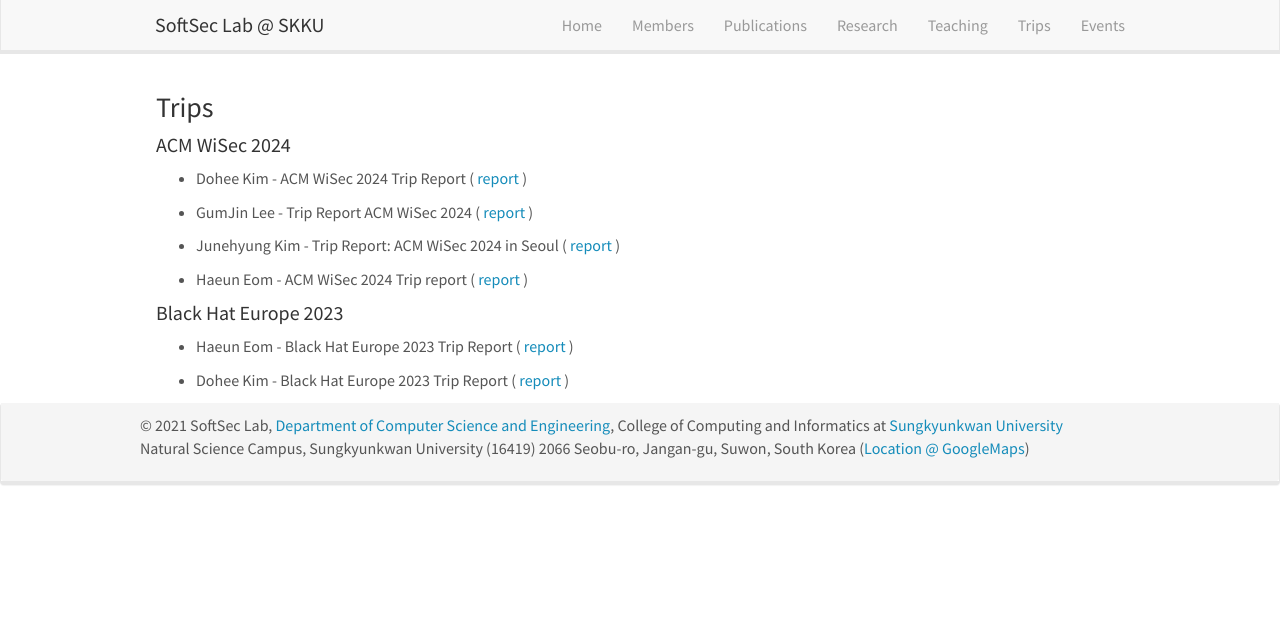
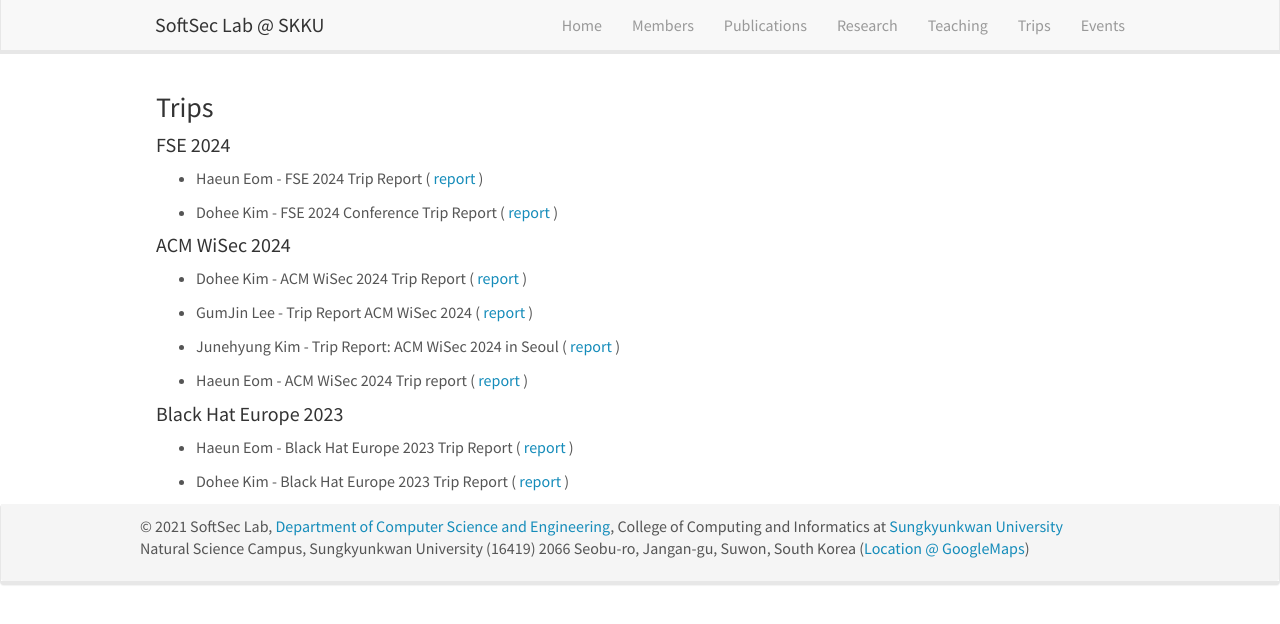
Before and after one commit to softsec-lab/softsec-lab.github.io, a Jekyll site: the page built from _pages/trips.md, in a window 1280 px wide. Shown: the top 624 px of the page. Built offline with Jekyll 4.4.1, drawn with Linux system fonts in a browser that asks for light colours; nearby versions of some CDN libraries.

Commit message:
Add trip FSE 2024

```diff
--- a/_data/trips.yml
+++ b/_data/trips.yml
@@ -1,3 +1,15 @@
+- name: FSE 2024
+  details:
+  - writer: Haeun Eom
+    title: FSE 2024 Trip Report
+    contents:
+      - type: report
+        href: /report/FSE_2024/FSE2024_Trip_Report_haeun.pdf
+  - writer: Dohee Kim
+    title: FSE 2024 Conference Trip Report
+    contents:
+      - type: report
+        href: /report/FSE_2024/FSE-2024-Trip-Report.pdf
 - name: ACM WiSec 2024
   details:
   - writer: Dohee Kim
```
Also changed, not shown: 2 other files.
